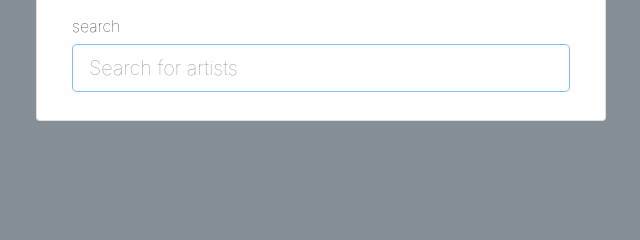
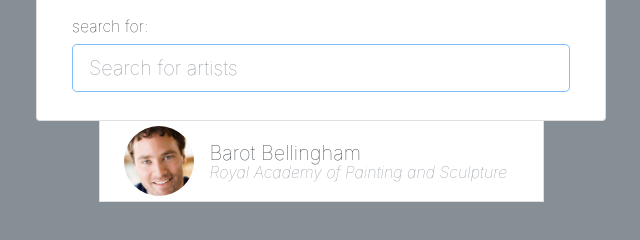
Before and after one commit to JJHPhoto/learning-angularJS, a website: page builds/angular/index.html in a window 1280 px wide. Shown: the part 76-316 px from the top of the page, without its empty margins (319-959 px from the left). Drawn offline with Linux system fonts and the light colour scheme.

Commit message:
Used the scope variable to display information from an artist object.

```diff
--- a/builds/angular/index.html
+++ b/builds/angular/index.html
@@ -14,7 +14,7 @@
     <script src="js/app.js"></script>
     <script src="js/controllers.js"></script>
   </head>
-  <body class="bg-secondary">
+  <body class="bg-secondary" ng-controller="MyController">
     <div class="container mt-sm-3">
       <div class="row justify-content-center">
         <div class="col-12 col-md-8 col-lg-6 card">
@@ -23,9 +23,9 @@
 
             <div class="form-row mb-2">
               <div class="col">
-                <label class="col-form-label text-right" for="searchQuery"
-                  >search</label
-                >
+                <label class="col-form-label text-right" for="searchQuery">
+                  search {{ "for: " + query }}
+                </label>
               </div>
               <!-- label -->
 
@@ -35,6 +35,7 @@
                   id="searchQuery"
                   placeholder="Search for artists"
                   autofocus
+                  ng-model="query"
                 />
               </div>
               <!-- col-12 -->
@@ -49,6 +50,35 @@
     </div>
     <!-- col-container -->
 
+    <div class="artist-list container">
+      <div class="row justify-content-center">
+        <div class="col-12 col-sm-9 col-md-7 col-lg-5">
+          <ul class="list-group d-flex">
+            <li class="list-group-item">
+              <div class="media d-flex align-items-center">
+                <img
+                  class="rounded-circle mr-3"
+                  src="images/{{artist.shortname}}_tn.jpg"
+                  alt="Photo of {{artist.name}}"
+                />
+                <div class="media-body">
+                  <h5 class="my-0 text-dark">{{artist.name}}</h5>
+                  <div class="text-secondary font-italic">
+                    {{artist.reknown}}
+                  </div>
+                </div>
+                <!-- media-body -->
+              </div>
+              <!-- media -->
+            </li>
+          </ul>
+        </div>
+        <!-- col-12 -->
+      </div>
+      <!-- row -->
+    </div>
+    <!-- col-container -->
+
     <!-- <div ng-view></div> -->
 
     <script src="lib/jquery/jquery.min.js"></script>
--- a/builds/angular/js/app.js
+++ b/builds/angular/js/app.js
@@ -1,16 +1,10 @@
-var myApp = angular.module('myApp', [
-  'ngRoute',
-  'myControllers'
-]);
+let myApp = angular.module("myApp", []);
 
-myApp.config(['$routeProvider', function($routeProvider) {
-  $routeProvider
-    .when('/', {
-      templateUrl: 'js/partials/search.html',
-      controller: 'SearchController'
-    })
-    .when('/details/:itemId', {
-      templateUrl: 'js/partials/details.html',
-      controller: 'DetailsController'
-    });
-}]);
+myApp.controller("MyController", function MyController($scope) {
+  $scope.artist = {
+    name: "Barot Bellingham",
+    shortname: "Barot_Bellingham",
+    reknown: "Royal Academy of Painting and Sculpture",
+    bio: 'Barot has just finished his final year at The Royal Academy of Painting and Sculpture, where he excelled in glass etching paintings and portraiture. Hailed as one of the most diverse artists of his generation, Barot is equally as skilled with watercolors as he is with oils, and is just as well-balanced in different subject areas. Barot\'s collection entitled "The Un-Collection" will adorn the walls of Gilbert Hall, depicting his range of skills and sensibilities - all of them, uniquely Barot, yet undeniably different',
+  };
+});
```
